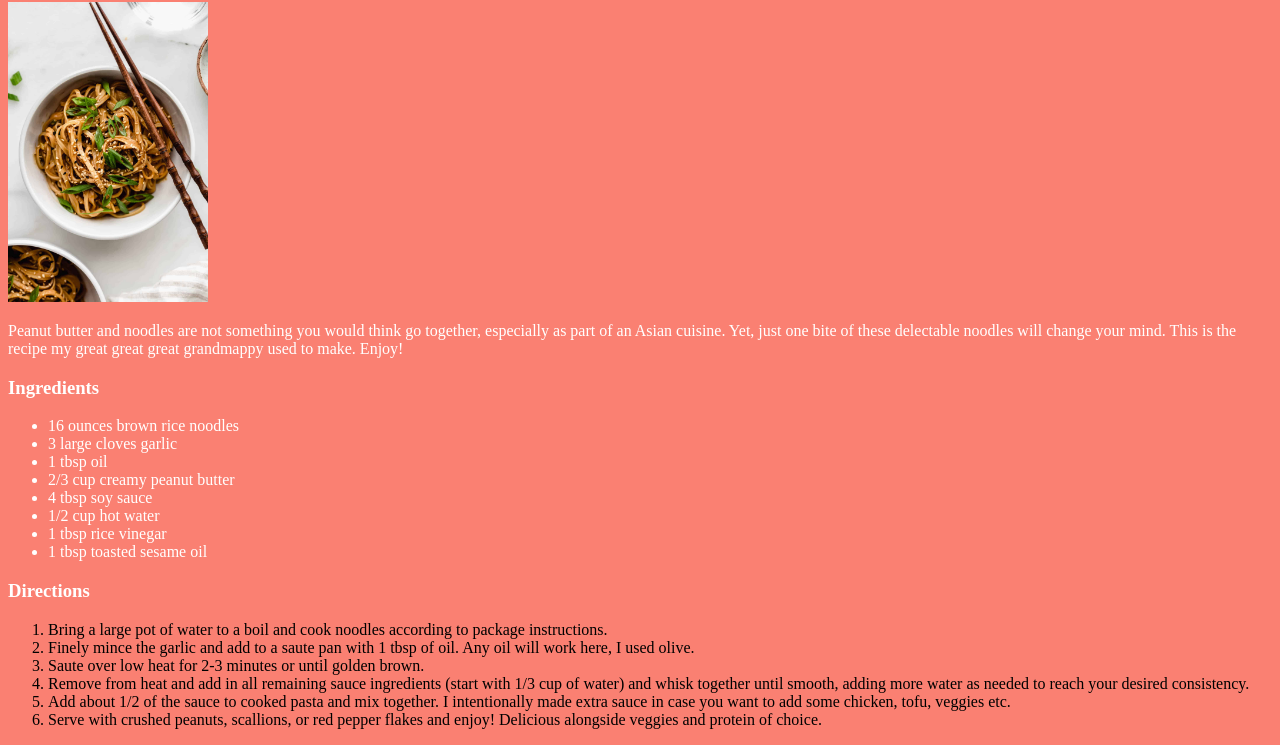
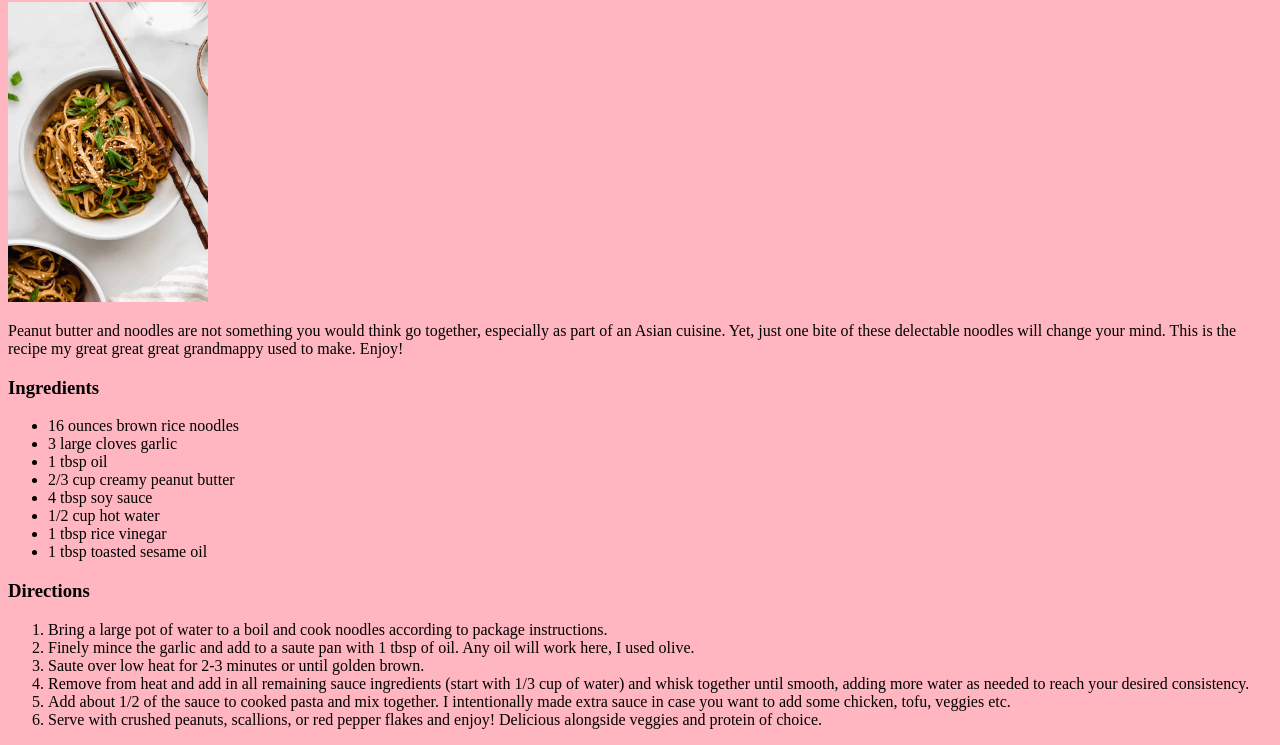
Before and after one commit to S-coder-pixel/odin-recipes, a plain HTML site: page recipes/peanut-butter-noddles.html in a window 1280 px wide. Shown: the part 78-823 px from the top of the page. Drawn offline with Linux system fonts and the light colour scheme.

Commit message:
changed text color

```diff
--- a/recipes/peanut-butter-noddles.html
+++ b/recipes/peanut-butter-noddles.html
@@ -21,7 +21,7 @@
         <li>1 tbsp toasted sesame oil</li>
     </ul>
     <h3>Directions</h3>
-    <ol>
+    <ol class="list">
         <li>Bring a large pot of water to a boil and cook noodles according to package instructions.</li>
         <li>Finely mince the garlic and add to a saute pan with 1 tbsp of oil. Any oil will work here, I used olive. </li>
         <li>Saute over low heat for 2-3 minutes or until golden brown.</li>
--- a/style.css
+++ b/style.css
@@ -1,10 +1,10 @@
-body {background-color: salmon;}
-.header, .list {
+body {background-color: lightpink;}
+.header,{
     background-color: salmon;
     color: white;
     font: 800;
 }
-p, .list, h3 {color: white;}
+
 
 h1 {text-align: center;
     color: white;}
```
